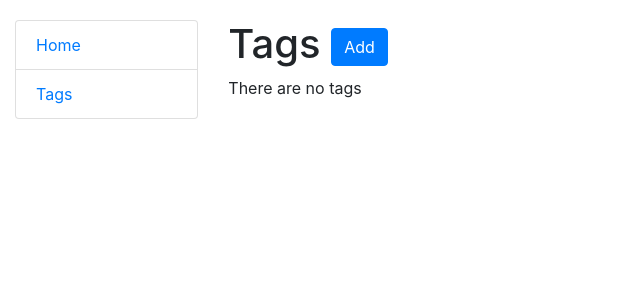
After one commit to YESosnovska/todo-list, a Django app: page /tags/ in a window 1280 px wide. The commit adds this page. Shown: the top 300 px of the page, without its empty margins (0-640 px from the left). Run offline with Django 5.2, Linux system fonts and the light colour scheme; data that the repository does not hold is empty.

Commit message:
create tad_create.html, tag_list.html and sidebar.html

```diff
--- a/tasks/urls.py
+++ b/tasks/urls.py
@@ -1,11 +1,17 @@
 from django.urls import path
 
-from tasks.views import TaskListView, TaskCreateView
+from tasks.views import (
+    TaskListView,
+    TaskCreateView,
+    TagListView,
+    TagCreateView,
+)
 
 urlpatterns = [
     path("", TaskListView.as_view(), name="index"),
     path("create/", TaskCreateView.as_view(), name="task-create"),
+    path("tags/", TagListView.as_view(), name="tag-list"),
+    path("tags/create/", TagCreateView.as_view(), name="tag-create"),
 ]
 
-
 app_name = "tasks"
--- a/tasks/views.py
+++ b/tasks/views.py
@@ -2,7 +2,7 @@ from django.shortcuts import render
 from django.urls import reverse_lazy
 from django.views import generic
 
-from tasks.models import Task
+from tasks.models import Task, Tag
 
 
 class TaskListView(generic.ListView):
@@ -15,3 +15,14 @@ class TaskCreateView(generic.CreateView):
     model = Task
     fields = "__all__"
     success_url = reverse_lazy("tasks:index")
+
+
+class TagListView(generic.ListView):
+    model = Tag
+    context_object_name = "tag_list"
+
+
+class TagCreateView(generic.CreateView):
+    model = Tag
+    fields = "__all__"
+    success_url = reverse_lazy("tasks:tag-list")
--- a/templates/base.html
+++ b/templates/base.html
@@ -18,7 +18,9 @@
 <div class="container-fluid">
     <div class="row">
         <div class="col-sm-2">
-
+            {% block sidebar %}
+                {% include "includes/sidebar.html" %}
+            {% endblock %}
         </div>
         <div class="col-sm-10 ">
 
--- /dev/null
+++ b/templates/includes/sidebar.html
@@ -0,0 +1,5 @@
+<ul class="sidebar-nav list-group">
+
+  <li class="list-group-item"><a href="{% url 'tasks:index' %}">Home</a></li>
+  <li class="list-group-item"><a href="{% url 'tasks:tag-list' %}">Tags</a></li>
+</ul>
--- a/templates/tasks/index.html
+++ b/templates/tasks/index.html
@@ -4,7 +4,7 @@
   <h1>
     Todo list
     <a href="{% url 'tasks:task-create' %}" class="btn btn-primary link-to-page">
-      Create
+      Add task
     </a>
   </h1>
 
--- /dev/null
+++ b/templates/tasks/tag_list.html
@@ -0,0 +1,21 @@
+{% extends "base.html" %}
+
+{% block content %}
+  <h1>
+    Tags
+    <a href="{% url 'tasks:tag-create' %}" class="btn btn-primary link-to-page">
+      Add
+    </a>
+  </h1>
+
+  {% if tag_list %}
+    <ul>
+      {% for tag in tag_list %}
+        <li>
+        </li>
+      {% endfor %}
+    </ul>
+  {% else %}
+    <p>There are no tags</p>
+  {% endif %}
+{% endblock %}
```
Also changed, not shown: templates/tasks/tag_create.html (added), templates/tasks/task-create.html (deleted).
